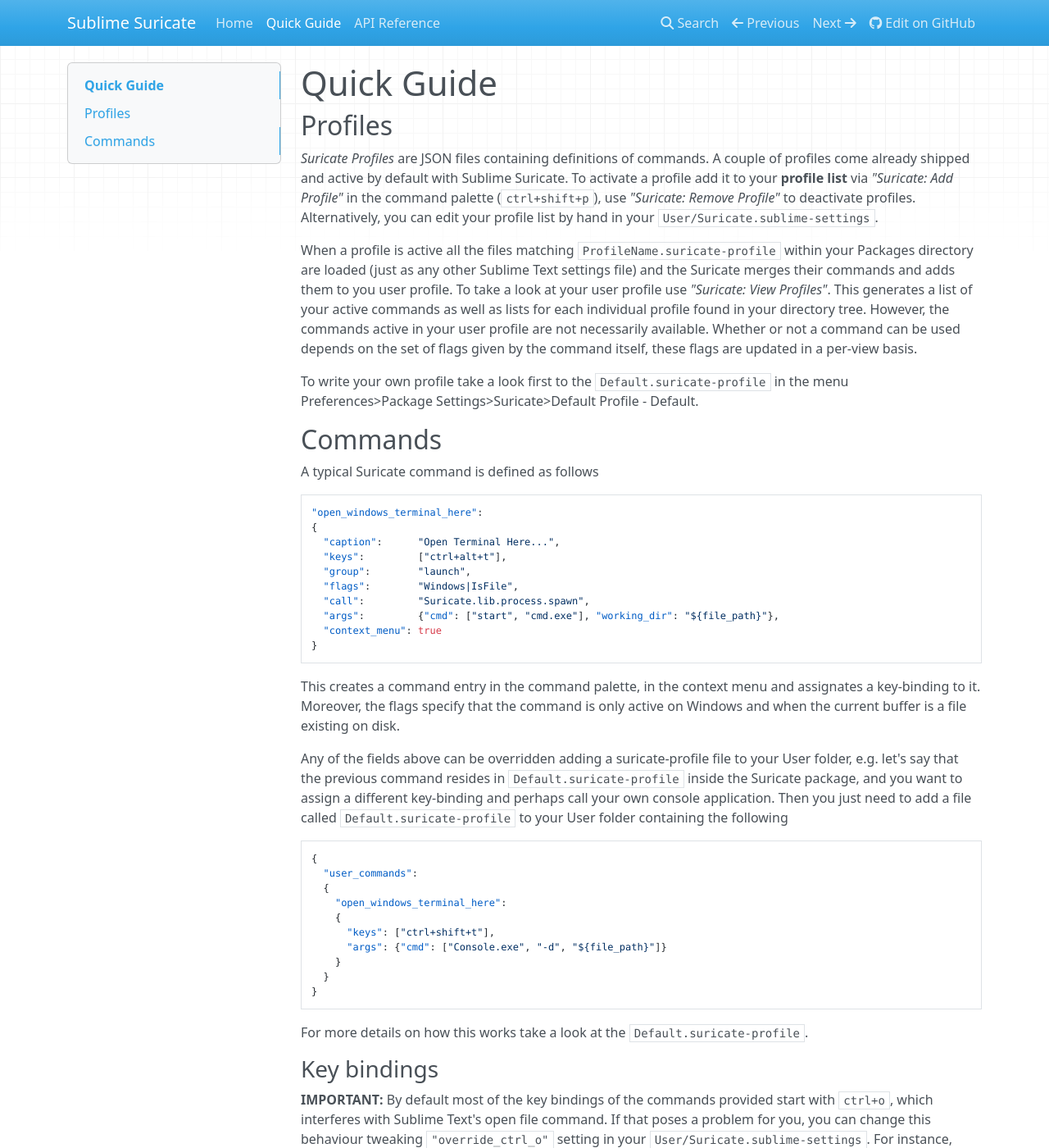
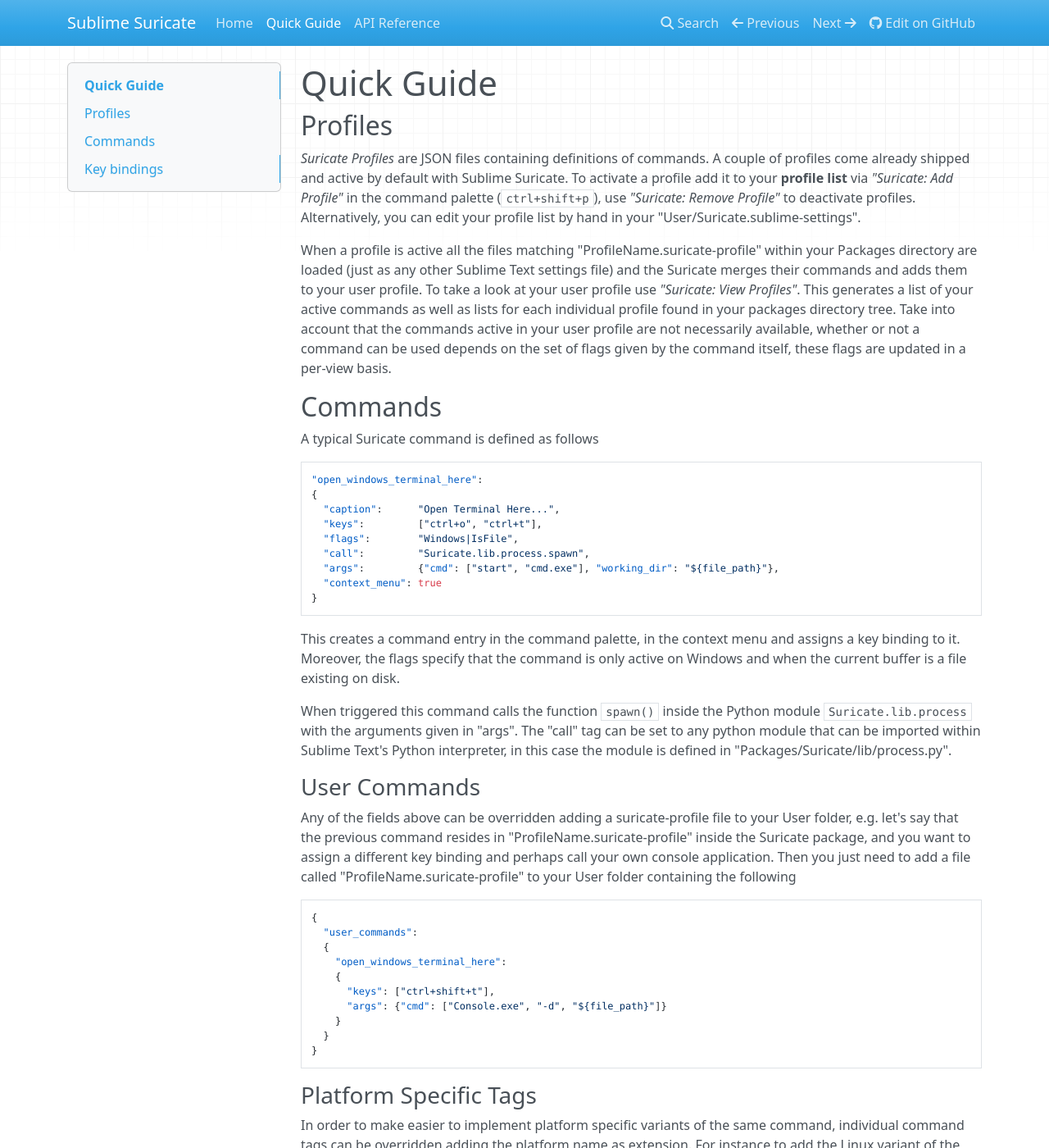
Before and after one commit to nsubiron/SublimeSuricate, an MkDocs documentation site: the page built from docs/quick-guide.md, in a window 1280 px wide and 1400 px high. Shown: the whole window at 82% size. Built offline with MkDocs 1.6.1, drawn with Linux system fonts in a browser that asks for light colours; nearby versions of some CDN libraries; old or Windows-style settings are respelled for this version of MkDocs; some of the changed text lies outside the part shown.

Commit message:
Update documentation

````diff
--- a/docs/quick-guide.md
+++ b/docs/quick-guide.md
@@ -8,20 +8,17 @@
 activate a profile add it to your **profile list** via _"Suricate: Add Profile"_
 in the command palette (`ctrl+shift+p`), use _"Suricate: Remove Profile"_ to
 deactivate profiles. Alternatively, you can edit your profile list by hand in
-your `User/Suricate.sublime-settings`.
+your "User/Suricate.sublime-settings".
 
-When a profile is active all the files matching `ProfileName.suricate-profile`
+When a profile is active all the files matching "ProfileName.suricate-profile"
 within your Packages directory are loaded (just as any other Sublime Text
-settings file) and the Suricate merges their commands and adds them to you user
+settings file) and the Suricate merges their commands and adds them to your user
 profile. To take a look at your user profile use _"Suricate: View Profiles"_.
-This generates a  list of your active commands as well as lists for each
-individual profile found in your directory tree. However, the commands  active
-in your user profile are not necessarily available. Whether or not a command can
-be used depends on the set of flags given by the command itself, these flags are
-updated in a per-view basis.
-
-To write your own profile take a look first to the `Default.suricate-profile` in
-the menu Preferences>Package Settings>Suricate>Default Profile - Default.
+This generates a list of your active commands as well as lists for each
+individual profile found in your packages directory tree. Take into account that
+the commands active in your user profile are not necessarily available, whether
+or not a command can be used depends on the set of flags given by the command
+itself, these flags are updated in a per-view basis.
 
 ## Commands
 
@@ -31,8 +28,7 @@
 "open_windows_terminal_here":
 {
   "caption":      "Open Terminal Here...",
-  "keys":         ["ctrl+alt+t"],
-  "group":        "launch",
+  "keys":         ["ctrl+o", "ctrl+t"],
   "flags":        "Windows|IsFile",
   "call":         "Suricate.lib.process.spawn",
   "args":         {"cmd": ["start", "cmd.exe"], "working_dir": "${file_path}"},
@@ -41,15 +37,23 @@
 ```
 
 This creates a command entry in the command palette, in the context menu and
-assignates a key-binding to it. Moreover, the flags specify that the command is
+assigns a key binding to it. Moreover, the flags specify that the command is
 only active on Windows and when the current buffer is a file existing on disk.
+
+When triggered this command calls the function `spawn()` inside the Python
+module `Suricate.lib.process` with the arguments given in "args". The "call"
+tag can be set to any python module that can be imported within Sublime Text's
+Python interpreter, in this case the module is defined in
+"Packages/Suricate/lib/process.py".
+
+### User Commands
 
 Any of the fields above can be overridden adding a suricate-profile file
 to your User folder, e.g. let's say that the previous command resides in
-`Default.suricate-profile` inside the Suricate package, and you want to assign a
-different key-binding and perhaps call your own console application. Then you
-just need to add a file called `Default.suricate-profile` to your User folder
-containing the following
+"ProfileName.suricate-profile" inside the Suricate package, and you want to
+assign a different key binding and perhaps call your own console application.
+Then you just need to add a file called "ProfileName.suricate-profile" to your
+User folder containing the following
 
 ```json
 {
@@ -64,17 +68,57 @@
 }
 ```
 
-For more details on how this works take a look at the
-`Default.suricate-profile`.
+### Platform Specific Tags
 
-### Key bindings
+In order to make easier to implement platform specific variants of the same
+command, individual command tags can be overridden adding the platform name as
+extension. For instance to add the Linux variant of the previous command we
+could rewrite it as
 
-**IMPORTANT:** By default most of the key bindings of the commands provided
-start with `ctrl+o`, which interferes with Sublime Text's open file command. If
-that poses a problem for you, you can change this behaviour tweaking
-`"override_ctrl_o"` setting in your `User/Suricate.sublime-settings`. For
-instance, `"override_ctrl_o": "ctrl+["` changes Suricate's key bindings as
-`ctrl+o,ctrl+p` to `ctrl+[,ctrl+p`.
+```json
+"open_terminal_here":
+{
+  "caption":      "Open Terminal Here...",
+  "keys":         ["ctrl+o", "ctrl+t"],
+  "flags":        "Windows|Linux|IsFile",
+  "call":         "Suricate.lib.process.spawn",
+  "args.windows": {"cmd": ["start", "cmd.exe"], "working_dir": "${file_path}"},
+  "args.linux":   {"cmd": ["gnome-terminal"], "working_dir": "${file_path}"},
+  "context_menu": true
+}
+```
 
-Alternatively, default key bindings can be ignored altogether adding
-`"ignore_default_keybindings": true` to your Suricate settings file.
+This way all the command specifications are shared but the function call
+arguments, these are changed based on the current platform to launch a platform
+specific console application.
+
+!!! tip
+    For more details on how to write commands take a look at the
+    [Default.suricate-profile] shipped with the Suricate package. See
+    menu Preferences>Package Settings>Suricate>Default Profile - Default.
+
+## Key bindings
+
+There is still one common issue with the command above, the `ctrl` key in the
+key binding is typically replaced by `super` (command) in OSX. We could add a
+"keys.osx" overriding the default keys but for this specific case another method
+is preferred. By default, the special key `<c>` is remapped to `ctrl` in Windows
+and Linux, and to `super` in OSX. This way the key binding in the command above
+should be defined as `"keys": ["<c>+o", "<c>+t"]`. In fact, the way keys are
+remapped can be completely customized in your settings file with the "key_map"
+setting.
+
+!!! warning
+    By default most of the key bindings of the commands provided start with
+    `<c>+o`, which interferes with Sublime Text's open file command. If that
+    poses a problem for you, you can change this behaviour tweaking
+    "override_default_opening_key" setting in your
+    "User/Suricate.sublime-settings". For instance,
+    `override_default_opening_key": "<c>+["` changes
+    Suricate's key bindings as `<c>+o,<c>+p` to `<c>+[,<c>+p`.
+
+    Alternatively, default key bindings can be ignored altogether adding
+    `"ignore_default_keybindings": true` to your Suricate settings file.
+
+
+[Default.suricate-profile]: https://raw.githubusercontent.com/nsubiron/SublimeSuricate/master/profiles/Default.suricate-profile
````
Also changed, not shown: 1 other file.
